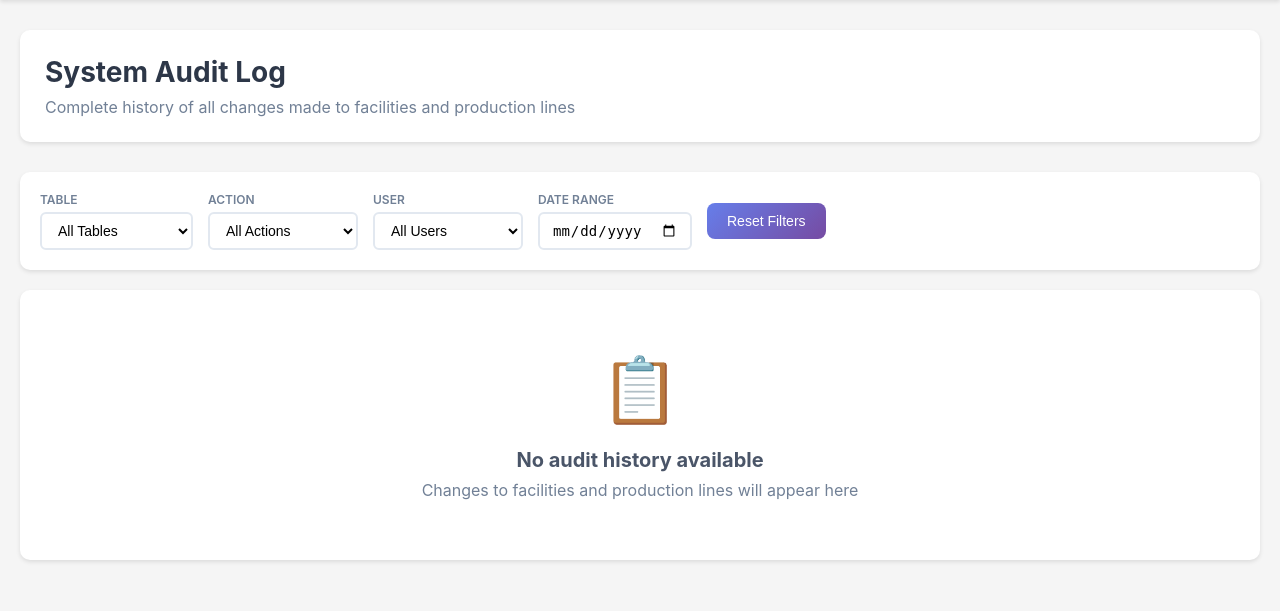
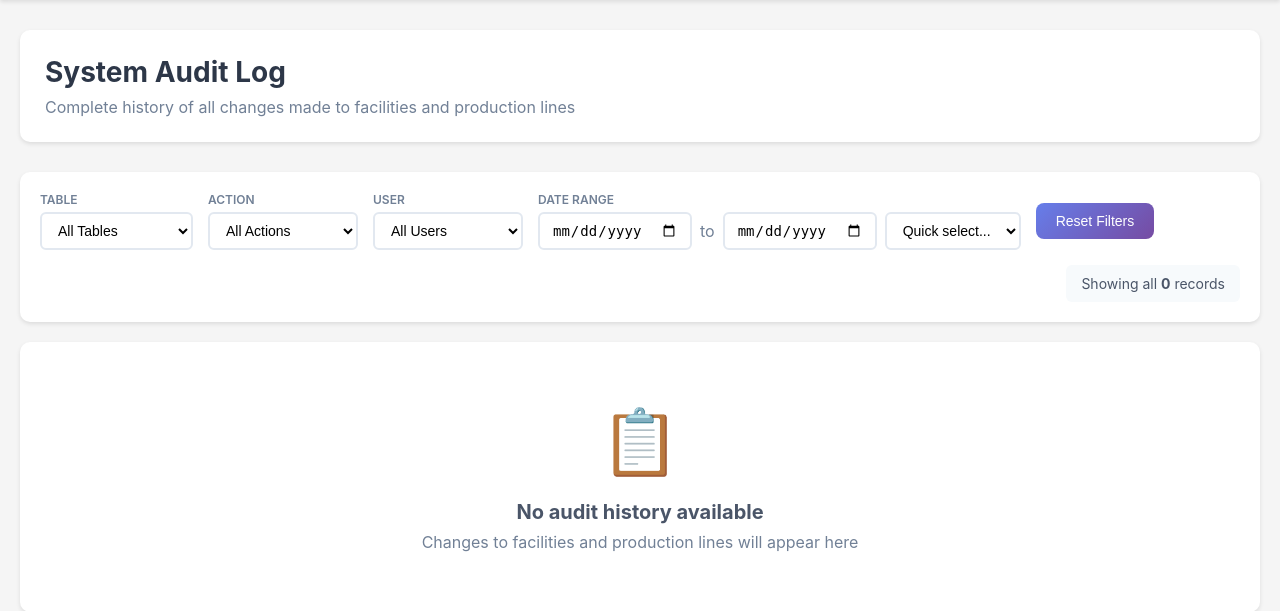
Before and after one commit to dangquyenbui-dotcom/downtime_tracker, a Flask app: template templates/admin/audit_log.html in a window 1280 px wide. Shown: the part 59-670 px from the top of the page. Run offline with Flask 3, Linux system fonts and the light colour scheme; the template is opened without the code that fills it, so the values that code supplies are empty.

Commit message:
Add files via upload

```diff
--- a/templates/admin/audit_log.html
+++ b/templates/admin/audit_log.html
@@ -373,6 +373,15 @@
                 width: 100%;
             }
 
+            .filter-group div {
+                flex-direction: column !important;
+                gap: 5px !important;
+            }
+
+            .filter-group input[type="date"] {
+                width: 100%;
+            }
+
             .table {
                 font-size: 12px;
             }
@@ -432,10 +441,25 @@
 
             <div class="filter-group">
                 <label class="filter-label">Date Range</label>
-                <input type="date" id="dateFilter" class="filter-control" onchange="filterAuditLog()">
+                <div style="display: flex; gap: 8px; align-items: center; flex-wrap: wrap;">
+                    <input type="date" id="startDateFilter" class="filter-control" onchange="filterAuditLog()" placeholder="Start">
+                    <span style="color: #718096;">to</span>
+                    <input type="date" id="endDateFilter" class="filter-control" onchange="filterAuditLog()" placeholder="End">
+                    <select class="filter-control" style="min-width: 120px;" onchange="setDateRange(this.value)">
+                        <option value="">Quick select...</option>
+                        <option value="today">Today</option>
+                        <option value="yesterday">Yesterday</option>
+                        <option value="week">Last 7 days</option>
+                        <option value="month">Last 30 days</option>
+                    </select>
+                </div>
             </div>
 
             <button class="btn btn-primary" onclick="resetFilters()">Reset Filters</button>
+
+            <div style="margin-left: auto; padding: 10px 15px; background: #f7fafc; border-radius: 6px; font-size: 14px; color: #4a5568;">
+                <span id="filterStatus">Showing all records</span>
+            </div>
         </div>
 
         <div class="audit-table">
@@ -504,10 +528,12 @@
                         </td>
                         <td>
                             {% if entry.additional_notes %}
-                            <small>{{ entry.additional_notes }}</small>
+                            <small style="display: block; margin-bottom: 4px;">{{ entry.additional_notes }}</small>
                             {% endif %}
                             {% if entry.user_ip %}
-                            <small style="color: #a0aec0;">IP: {{ entry.user_ip }}</small>
+                            <small style="color: #a0aec0; display: block;">
+                                IP: {{ entry.user_ip }}
+                            </small>
                             {% endif %}
                         </td>
                     </tr>
@@ -538,13 +564,52 @@
     </div>
 
     <script>
+        function setDateRange(range) {
+            const today = new Date();
+            let startDate, endDate;
+
+            switch(range) {
+                case 'today':
+                    startDate = endDate = today.toISOString().split('T')[0];
+                    break;
+                case 'yesterday':
+                    const yesterday = new Date(today);
+                    yesterday.setDate(yesterday.getDate() - 1);
+                    startDate = endDate = yesterday.toISOString().split('T')[0];
+                    break;
+                case 'week':
+                    const weekAgo = new Date(today);
+                    weekAgo.setDate(weekAgo.getDate() - 7);
+                    startDate = weekAgo.toISOString().split('T')[0];
+                    endDate = today.toISOString().split('T')[0];
+                    break;
+                case 'month':
+                    const monthAgo = new Date(today);
+                    monthAgo.setDate(monthAgo.getDate() - 30);
+                    startDate = monthAgo.toISOString().split('T')[0];
+                    endDate = today.toISOString().split('T')[0];
+                    break;
+                default:
+                    // Clear dates if no valid range
+                    startDate = '';
+                    endDate = '';
+            }
+
+            document.getElementById('startDateFilter').value = startDate;
+            document.getElementById('endDateFilter').value = endDate;
+            filterAuditLog();
+        }
+
         function filterAuditLog() {
             const tableFilter = document.getElementById('tableFilter').value.toLowerCase();
             const actionFilter = document.getElementById('actionFilter').value.toLowerCase();
             const userFilter = document.getElementById('userFilter').value.toLowerCase();
-            const dateFilter = document.getElementById('dateFilter').value;
+            const startDate = document.getElementById('startDateFilter').value;
+            const endDate = document.getElementById('endDateFilter').value;
 
             const rows = document.querySelectorAll('#auditTableBody tr');
+            let visibleCount = 0;
+            let hiddenCount = 0;
 
             rows.forEach(row => {
                 const table = row.getAttribute('data-table').toLowerCase();
@@ -557,18 +622,39 @@
                 if (tableFilter && !table.includes(tableFilter)) show = false;
                 if (actionFilter && !action.includes(actionFilter)) show = false;
                 if (userFilter && !user.includes(userFilter)) show = false;
-                if (dateFilter && date !== dateFilter) show = false;
+
+                // Date range filtering
+                if (startDate && date < startDate) show = false;
+                if (endDate && date > endDate) show = false;
 
                 row.style.display = show ? '' : 'none';
+                if (show) visibleCount++; else hiddenCount++;
             });
+
+            // Update a status message (optional)
+            updateFilterStatus(visibleCount, hiddenCount);
         }
 
         function resetFilters() {
             document.getElementById('tableFilter').value = '';
             document.getElementById('actionFilter').value = '';
             document.getElementById('userFilter').value = '';
-            document.getElementById('dateFilter').value = '';
+            document.getElementById('startDateFilter').value = '';
+            document.getElementById('endDateFilter').value = '';
             filterAuditLog();
+        }
+
+        function updateFilterStatus(visible, hidden) {
+            // Update the filter status message
+            const statusEl = document.getElementById('filterStatus');
+            if (statusEl) {
+                const total = visible + hidden;
+                if (hidden === 0) {
+                    statusEl.innerHTML = `Showing all <strong>${total}</strong> records`;
+                } else {
+                    statusEl.innerHTML = `Showing <strong>${visible}</strong> of <strong>${total}</strong> records`;
+                }
+            }
         }
 
         function showHistory(type, id, name) {
@@ -624,6 +710,12 @@
                 modal.style.display = 'none';
             }
         }
+
+        // Initialize filter status on page load
+        window.addEventListener('DOMContentLoaded', function() {
+            const rows = document.querySelectorAll('#auditTableBody tr');
+            updateFilterStatus(rows.length, 0);
+        });
     </script>
 </body>
 </html>
```
